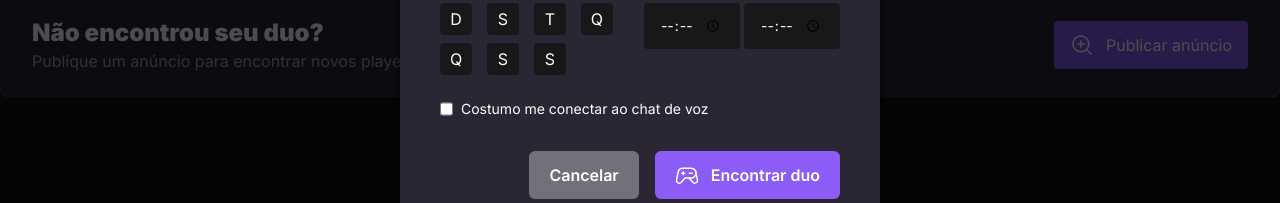
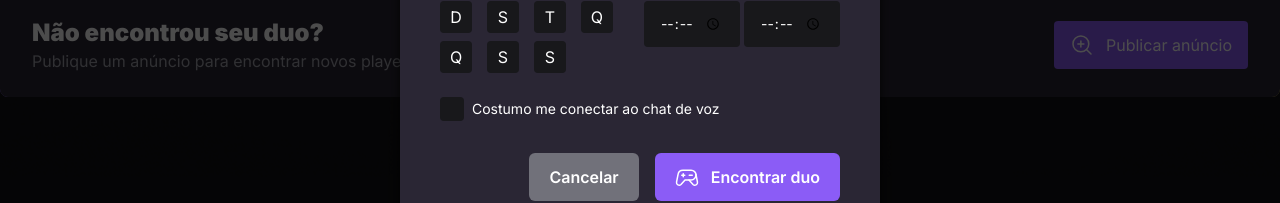
Before and after one commit to AndersonSilva94/eSports, a React (Vite) app in the folder web/: page / in a window 1280 px wide. Both pictures are taken after a click on the button "Publicar anúncio". Shown: the part 487-690 px from the top of the page. Built offline with nearby package versions, Linux system fonts and the light colour scheme; no server answers.

Commit message:
feat: :rocket: instalando dependência de Checkbox e renderizando na aplicação

```diff
--- a/web/package.json
+++ b/web/package.json
@@ -9,6 +9,7 @@
     "preview": "vite preview"
   },
   "dependencies": {
+    "@radix-ui/react-checkbox": "^1.0.0",
     "@radix-ui/react-dialog": "^1.0.0",
     "phosphor-react": "^1.4.1",
     "react": "^18.2.0",
--- a/web/src/components/CreateAdModal.tsx
+++ b/web/src/components/CreateAdModal.tsx
@@ -1,5 +1,6 @@
 import * as Dialog from "@radix-ui/react-dialog";
-import { GameController } from 'phosphor-react';
+import * as Checkbox from "@radix-ui/react-checkbox";
+import { Check, GameController } from 'phosphor-react';
 import { Input } from './Form/Input';
 
 export const CreateAdModal = () => {
@@ -105,8 +106,12 @@
             </div>
           </div>
 
-          <div className="mt-2 flex gap-2 text-sm">
-            <Input type="checkbox" />
+          <div className="mt-2 flex gap-2 items-center text-sm">
+            <Checkbox.Root className="w-6 h-6 p-1 rounded bg-zinc-900">
+              <Checkbox.Indicator>
+                <Check className="w-4 h-4 text-emerald-400" />
+              </Checkbox.Indicator>
+            </Checkbox.Root>
             Costumo me conectar ao chat de voz
           </div>
 
```
Also changed, not shown: 1 other file (tests, documents, lock files or other folders).
